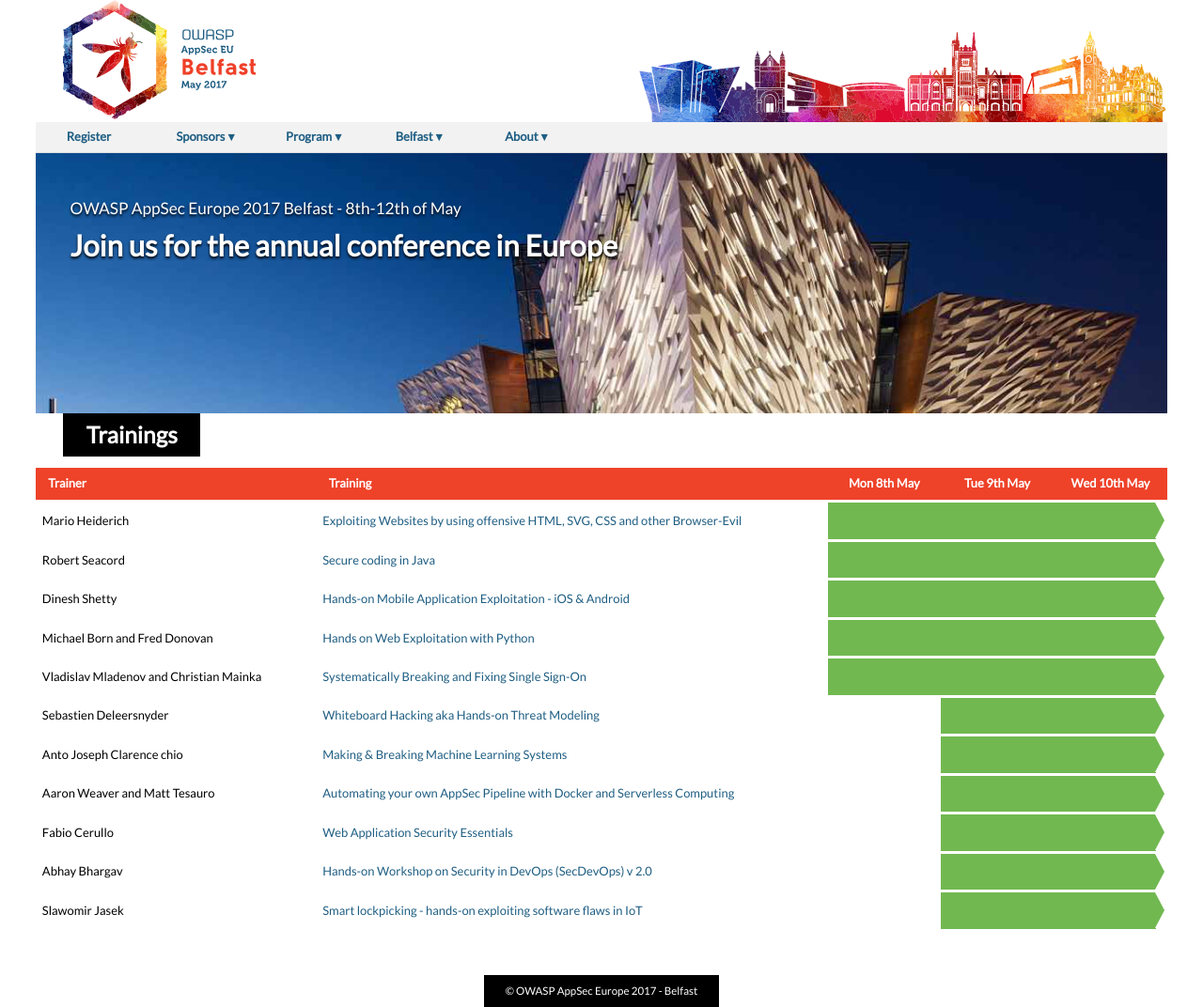
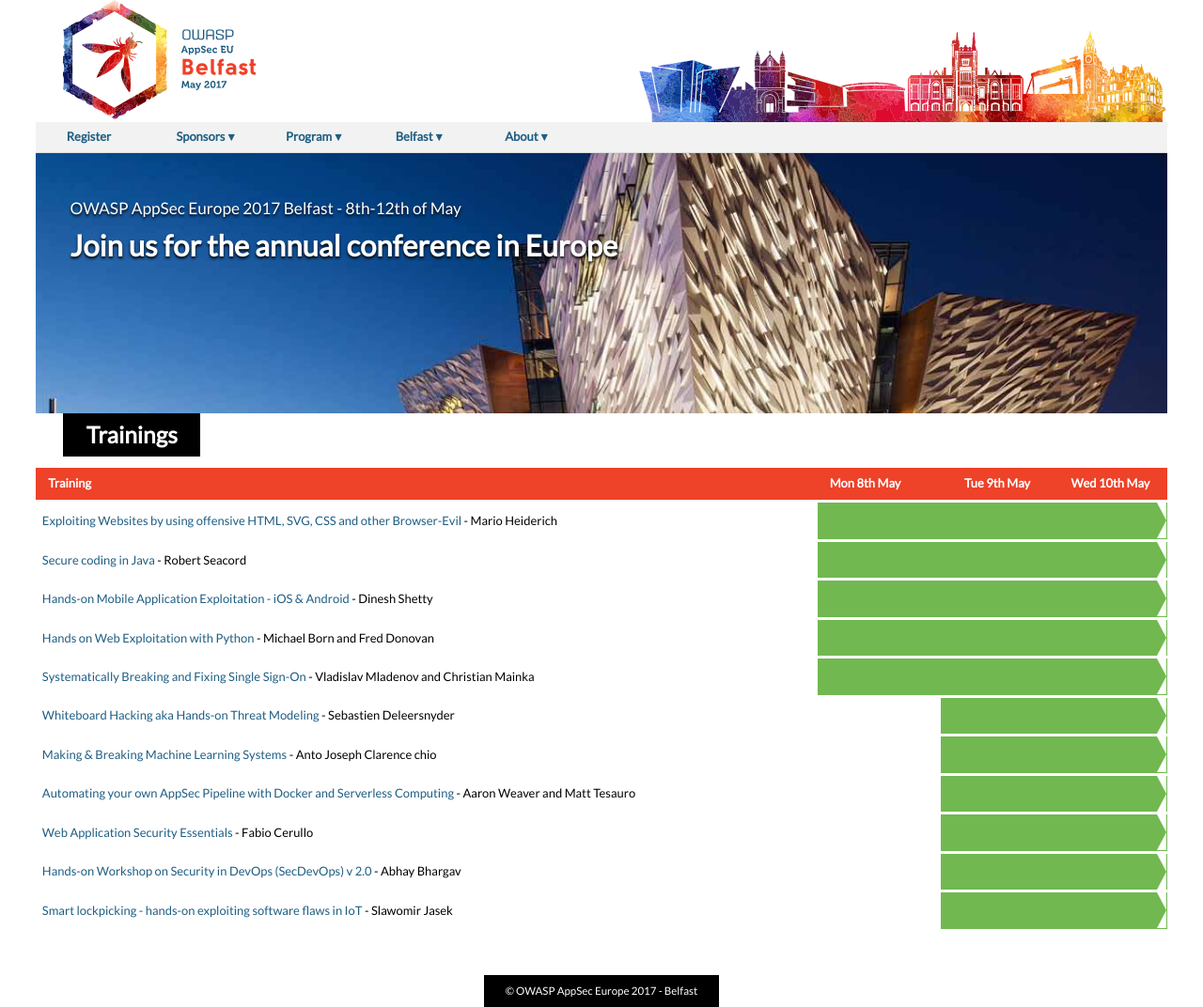
Before and after one commit to OWASP/AppSecEurope2017, a Jekyll site: the page built from program/training.html, in a window 1280 px wide. Shown: the whole page at 94% size. Built offline with Jekyll 4.4.1, drawn with Linux system fonts in a browser that asks for light colours.

Commit message:
Better arrowed tables supporting larger size rows

```diff
--- a/assets/css/style.scss
+++ b/assets/css/style.scss
@@ -343,66 +343,41 @@
 		}
 		td {
 	    background-color: #9e9e9e;
-	    border-right: #fff solid 1em;
 	    line-height: 1em;
-	    xline-spacing: 0em;
 	    padding: 0.5em;
 	    position: relative;
-	    xleft: -1em;
 	    color: #fff;
 	    width: 20%;
 	    text-align: center;
 	    height: 3.2em;
 	    vertical-align: middle;
 	    box-sizing: border-box;
+			background-position: right top;
+			background-size: 0.8em 100%;
+			background-repeat: no-repeat;
+			background-image: url(../images/pointed-gray.svg);
 		}
 
-		td:after {
-	    content: "";
-	    width: 0;
-	    height: 0;
-	    border-left: #9e9e9e solid 0.8em;
-	    border-top: #fff solid 1.5em;
-	    border-bottom: #fff solid 1.5em;
-	    position: absolute;
-	    top: 0em;
-	    right: -0.70em;
-	    z-index: 2;
-		}
 		td.hidden {
 			visibility: hidden;
 		}
 		td.orange {
 			background-color: $orange;
-			&:after{
-				border-left-color: $orange;
-			}
+			background-image: url(../images/pointed-orange.svg);
 		}
 		td.blue {
 			background-color: $blue-medium;
-			&:after{
-				border-left-color: $blue-medium;
-			}
+			background-image: url(../images/pointed-blue.svg);
 		}
 		td.green {
 			background-color: $green;
-			&:after{
-				border-left-color: $green;
-			}
+			background-image: url(../images/pointed-green.svg);
 		}
-		td.white {
-			background-color: #fff;
-			&:after{
-				visibility: hidden;
-			}
-		}
-		td.noarrow {
+		td.noarrow, td.white {
 			background-color: #fff;
 			color: #000;
 			text-align: left;
-			&:after{
-				visibility: hidden;
-			}
+			background-image: none;
 		}
 		ul.legend {
 			color: #000;
--- a/program/training.html
+++ b/program/training.html
@@ -6,17 +6,12 @@
 
 <div class="nomargins">
 	<table class="arrowed full" style="max-width: 99em; font-size: 90%">
-<tr><th>Trainer</th><th>Training</th><th>Mon 8th May</th><th  style="width: 10%">Tue 9th May</th><th>Wed 10th May</th></tr>
-<tr><td class="noarrow">Mario Heiderich</td><td class="noarrow"><a href="https://appseceurope2017.sched.com/event/9hMQ/exploiting-websites-by-using-offensive-html-svg-css-and-other-browser-evil">Exploiting Websites by using offensive HTML, SVG, CSS and other Browser-Evil</a></td><td colspan="3" class="green"></td></tr>
-<tr><td class="noarrow">Robert Seacord</td><td class="noarrow"><a href="https://appseceurope2017.sched.com/event/9hMT/secure-coding-in-java">Secure coding in Java</a></td><td colspan="3" class="green"></td></tr>
-<tr><td class="noarrow">Dinesh Shetty</td><td class="noarrow"><a href="https://appseceurope2017.sched.com/event/9hMW/hands-on-mobile-application-exploitation-ios-android">Hands-on Mobile Application Exploitation - iOS & Android</a></td><td colspan="3" class="green"></td></tr>
-<tr><td class="noarrow">Michael Born and Fred Donovan</td><td class="noarrow"><a href="https://appseceurope2017.sched.com/event/9hMZ/hands-on-web-exploitation-with-python">Hands on Web Exploitation with Python</a></td><td colspan="3" class="green"></td></tr>
-<tr><td class="noarrow">Vladislav Mladenov and Christian Mainka</td><td class="noarrow"><a href="https://appseceurope2017.sched.com/event/9hMo/systematically-breaking-and-fixing-single-sign-on">Systematically Breaking and Fixing Single Sign-On</a></td><td colspan="3" class="green"></td></tr>
-<tr><td class="noarrow">Sebastien Deleersnyder</td><td class="noarrow"><a href="https://appseceurope2017.sched.com/event/9hMb/whiteboard-hacking-aka-hands-on-threat-modeling">Whiteboard Hacking aka Hands-on Threat Modeling<a></td><td class="noarrow"></td><td colspan="2" class="green"></td></tr>
-<tr><td class="noarrow">Anto Joseph Clarence chio</td><td class="noarrow"><a href="https://appseceurope2017.sched.com/event/9hMd/making-breaking-machine-learning-systems">Making & Breaking Machine Learning Systems</a></td><td class="noarrow"></td><td colspan="2" class="green"></td></tr>
-<tr><td class="noarrow">Aaron Weaver and Matt Tesauro</td><td class="noarrow"><a href="https://appseceurope2017.sched.com/event/9hMf/automating-your-own-appsec-pipeline-with-docker-and-serverless-computing">Automating your own AppSec Pipeline with Docker and Serverless Computing</a></td><td class="noarrow"></td><td colspan="2" class="green"></td></tr>
-<tr><td class="noarrow">Fabio Cerullo</td><td class="noarrow"><a href="https://appseceurope2017.sched.com/event/9hMh/web-application-security-essentials">Web Application Security Essentials</a></td><td class="noarrow"><td colspan="2" class="green"></td></tr>
-<tr><td class="noarrow">Abhay Bhargav</td><td class="noarrow"><a href="https://appseceurope2017.sched.com/event/9hMj/hands-on-workshop-on-security-in-devops-secdevops-v-20">Hands-on Workshop on Security in DevOps (SecDevOps) v 2.0</a></td><td class="noarrow"></td><td colspan="2" class="green"></td></tr>
-<tr><td class="noarrow">Slawomir Jasek</td><td class="noarrow"><a href="https://appseceurope2017.sched.com/event/9hMl/smart-lockpicking-hands-on-exploiting-software-flaws-in-iot">Smart lockpicking - hands-on exploiting software flaws in IoT</a></td><td class="noarrow"></td><td colspan="2" class="green"></td></tr>
+<tr><th>Training</th><th>Mon 8th May</th><th  style="width: 10%">Tue 9th May</th><th>Wed 10th May</th></tr>
+{% for training in site.data.trainings %}
+	<tr><td class="noarrow"><a href="{{ training.url}}">{{training.title}}</a> - {{training.trainers}}</td>
+		{% assign skip = 3 | minus: training.length %}{% for i in (1..skip) %}<td class="noarrow"></td>{% endfor %}
+		<td colspan="{{ training.length }}" class="green"></td>
+	</tr>
+{% endfor %}
 </table>
 </div>
```
Also changed, not shown: _data/trainings.yml (added, +44 -0 lines), assets/images/pointed-blue.svg (added), assets/images/pointed-gray.svg (added), assets/images/pointed-green.svg (added), assets/images/pointed-orange.svg (added).
